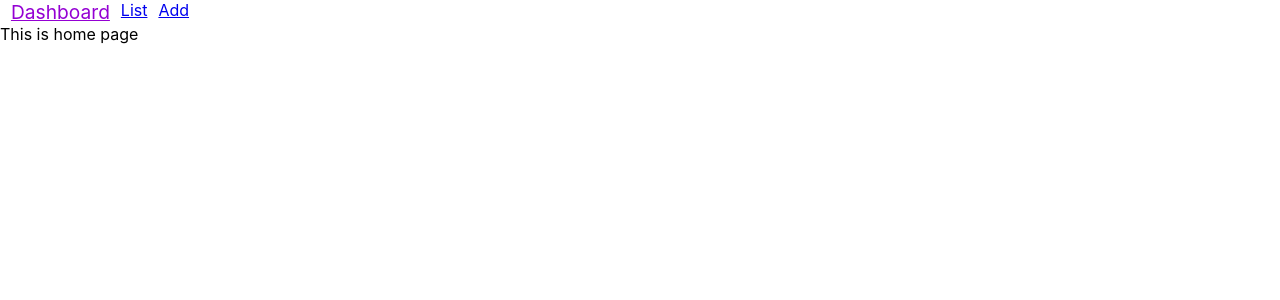
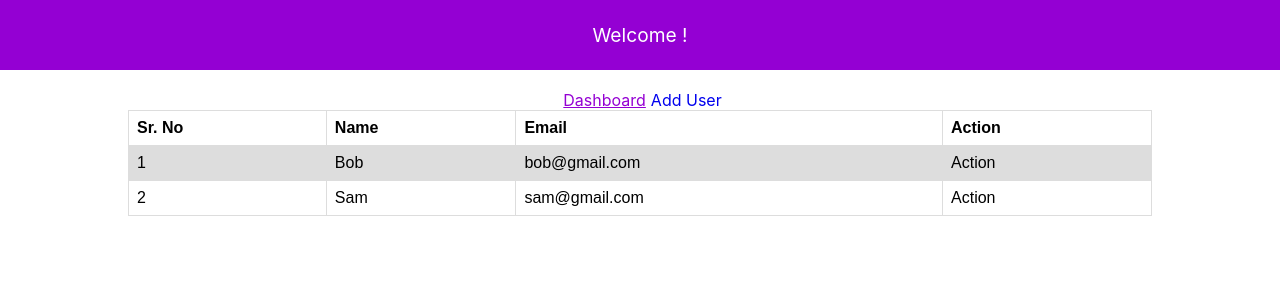
Before and after one commit to David01226/React-Contact-Manager-CRUD, a React (Create React App) app: page / in a window 1280 px wide. Shown: the top 300 px of the page. Built offline with nearby package versions, Linux system fonts and the light colour scheme.

Commit message:
Set up loading states - used .map() to display data in UI

```diff
--- a/src/App.css
+++ b/src/App.css
@@ -39,7 +39,18 @@
 }
 
 
-a.active {
-  font-size: larger;
-  color: darkviolet;
+table {
+  font-family: arial, sans-serif;
+  border-collapse: collapse;
+  width: 100%;
 }
+
+td, th {
+  border: 1px solid #dddddd;
+  text-align: left;
+  padding: 8px;
+}
+
+tr:nth-child(even) {
+  background-color: #dddddd;
+}
--- a/src/App.tsx
+++ b/src/App.tsx
@@ -1,21 +1,18 @@
-import { BrowserRouter, NavLink, Link, Route, Routes } from 'react-router-dom';
+import { BrowserRouter, Route, Routes } from 'react-router-dom';
 import './App.css';
 import Layout from './module/Layout';
+import UserList from './module/User/UserList';
+import UserForm from './module/User/UserForm';
 
 function App() {
   return (
     <BrowserRouter>
-    <nav style={{width: 200, display: "flex", justifyContent: "space-evenly"}}>
-      <NavLink to="/" end>Dashboard</NavLink>
-      <NavLink to="/list">List</NavLink>
-      <NavLink to="/add">Add</NavLink>
-    </nav>
         <Routes>
-            <Route path="/" element={<>This is home page</>}></Route>
-            <Route path="/list" element={<>This is list page</>}></Route>
-            <Route path="/add" element={<>This is add page</>}></Route>
+            <Route path="/" element={<Layout />}>
+            <Route index element={<UserList />}></Route>
+            <Route path="/add" element={<UserForm />}></Route>
+            </Route>
         </Routes>
-        {/* <Layout /> */}
     </BrowserRouter>
   );
 }
--- a/src/app/store.ts
+++ b/src/app/store.ts
@@ -1,7 +1,10 @@
 import { configureStore, ThunkAction, Action } from '@reduxjs/toolkit';
+import userReducer from '../module/User/UserSlice';
 
 export const store = configureStore({
-  reducer: {},
+  reducer: {
+    user: userReducer,
+  },
 });
 
 export type AppDispatch = typeof store.dispatch;
--- /dev/null
+++ b/src/module/GlobalNav.tsx
@@ -0,0 +1,37 @@
+import { NavLink } from 'react-router-dom';
+import Style from './GlobalNavStyle.module.css'
+
+const GlobalNav = () => {
+
+        const navLinks = [
+            {
+                id: 1, to: "/", value: "Dashboard",
+            },
+            {
+                id: 2, to: "/add", value: "Add User",
+            },
+        ];
+
+
+    return (
+        <nav className={Style.container}>
+
+            {navLinks.map((link) => {
+                return (
+                    <NavLink
+                        key={link.id}
+                        to={link.to}
+                        end
+                        className={({ isActive }) => (isActive ? Style.active : undefined)}
+                        >
+                        {link.value}
+                    </NavLink>
+                );
+            })}
+
+        </nav>
+    )
+
+}
+
+export default GlobalNav
--- /dev/null
+++ b/src/module/GlobalNavStyle.module.css
@@ -0,0 +1,16 @@
+.container {
+    display: flex;
+    justify-content: center;
+
+}
+
+a {
+    margin-left: 5px;
+    text-decoration: none;
+}
+
+
+.active {
+    text-decoration: underline;
+    color: darkviolet;
+  }
--- a/src/module/Layout.tsx
+++ b/src/module/Layout.tsx
@@ -1,4 +1,6 @@
 import Style from './LayoutStyle.module.css'
+import GlobalNav from './GlobalNav'
+import { Outlet } from 'react-router-dom'
 
 const Layout = () => {
     return <>
@@ -9,7 +11,10 @@ const Layout = () => {
         </article>
 
         <section className={Style["content-section"]}>
-            <div>This is section</div>
+            <GlobalNav />
+            <main>
+                <Outlet />
+            </main>
         </section>
     </>
 }
--- /dev/null
+++ b/src/module/User/User.type.ts
@@ -0,0 +1,30 @@
+export interface IUser {
+    id: number;
+    name: string;
+    email: string
+}
+
+export enum ApiStatus {
+    "loading",
+    "ideal",
+    "success",
+    "error"
+}
+
+export interface IUserState {
+    list : IUser[];
+    listStatus : ApiStatus;
+}
+
+export const defaultList: IUser[] = [
+    {
+    id: 1,
+    name: "Bob",
+    email: "bob@gmail.com",
+},
+{
+    id: 2,
+    name: "Sam",
+    email: "sam@gmail.com",
+},
+];
--- /dev/null
+++ b/src/module/User/UserForm.tsx
@@ -0,0 +1,5 @@
+const UserForm = () => {
+    return <div>This is user form</div>;
+};
+
+export default UserForm;
--- /dev/null
+++ b/src/module/User/UserList.tsx
@@ -0,0 +1,42 @@
+import { useAppSelector } from "../../app/hooks";
+import { RootState } from "../../app/store";
+import { ApiStatus, IUser } from "./User.type";
+
+const UserList = () => {
+
+    const { list, listStatus } = useAppSelector((state: RootState) => state.user);
+
+    return (
+        <table>
+            <tr>
+                <th>Sr. No</th>
+                <th>Name</th>
+                <th>Email</th>
+                <th>Action</th>
+            </tr>
+
+            {listStatus === ApiStatus.loading && <tbody>List is loading</tbody>}
+
+            {listStatus === ApiStatus.error && (
+                <tbody>Error while loading list</tbody>
+            )}
+
+            {listStatus === ApiStatus.ideal &&
+                list.map((user : IUser, index: number) => {
+                    return (
+                        <tr>
+                            <td>{index + 1}</td>
+                            <td>{user.name}</td>
+                            <td>{user.email}</td>
+                            <td>Action</td>
+                        </tr>
+                    );
+                }) }
+
+
+
+        </table>
+    );
+};
+
+export default UserList;
--- /dev/null
+++ b/src/module/User/UserSlice.ts
@@ -0,0 +1,16 @@
+import { createSlice } from "@reduxjs/toolkit";
+import { ApiStatus, defaultList, IUserState } from "./User.type";
+
+const initialState: IUserState = {
+    list : defaultList,
+    listStatus: ApiStatus.ideal,
+};
+
+
+const userSlice = createSlice({
+    name: "user",
+    initialState,
+    reducers: {},
+});
+
+export default userSlice.reducer;
```
